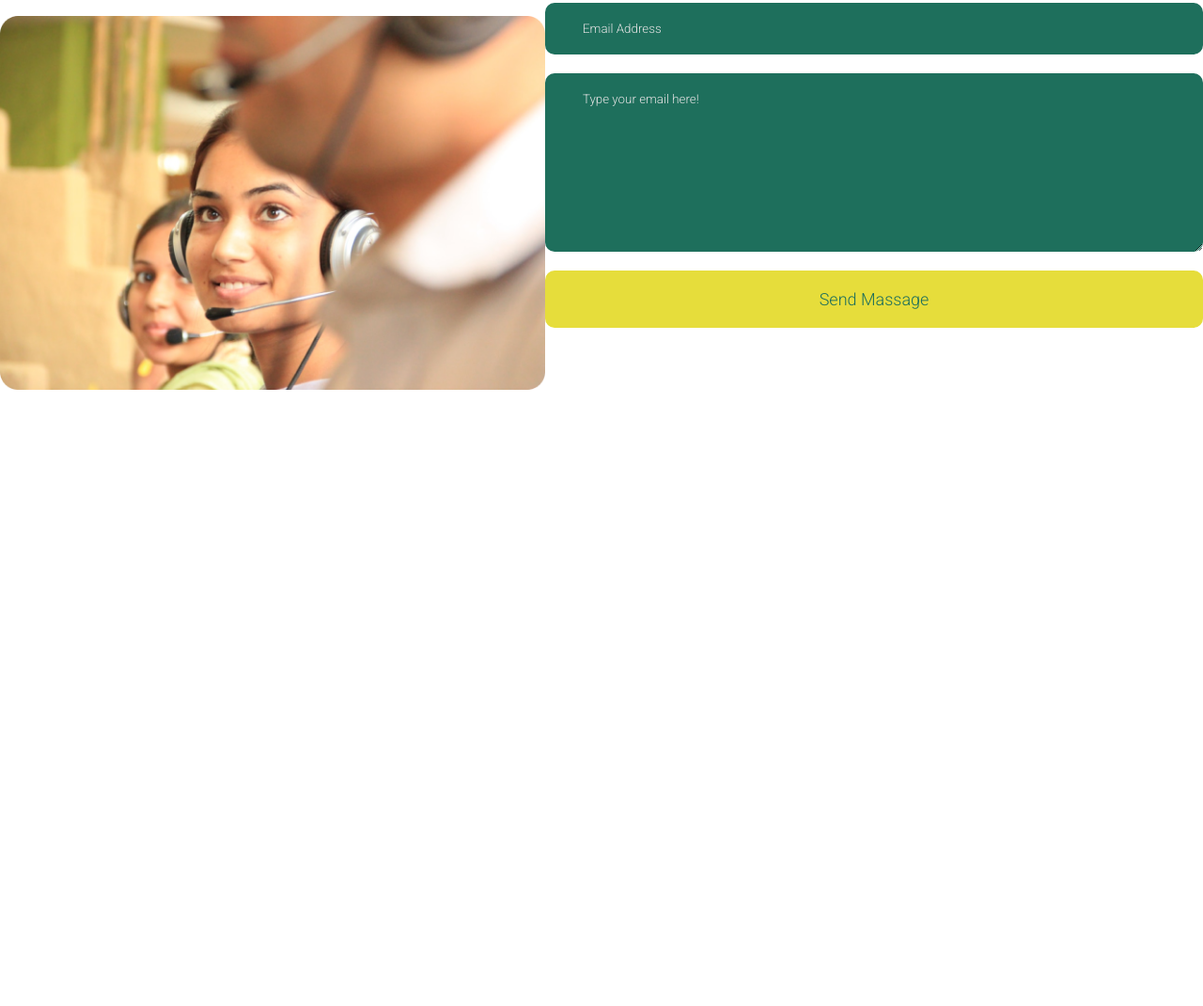
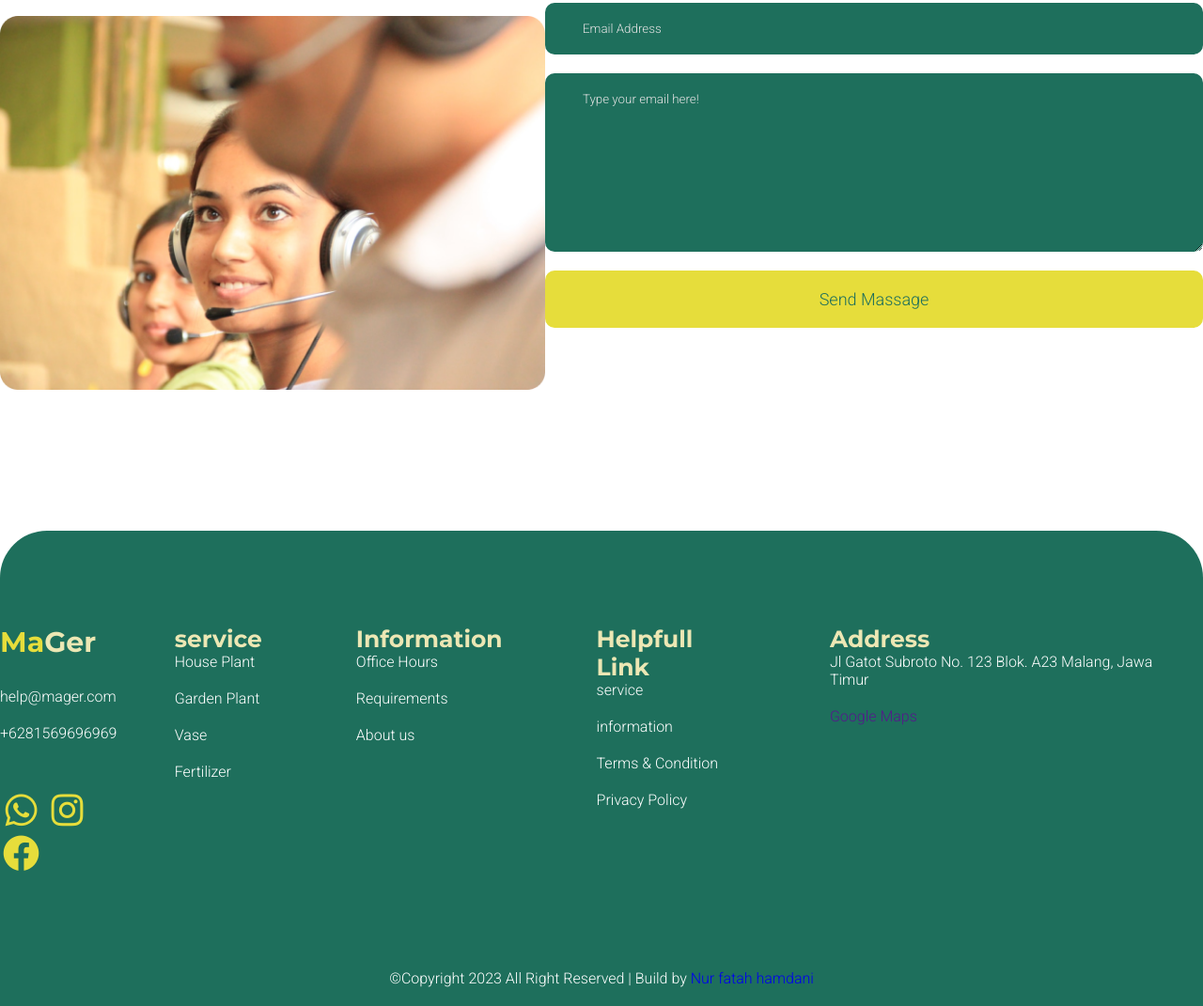
Before and after one commit to JustDannn/pkk-project, a plain HTML site: page index.html in a window 1280 px wide. Shown: the part 4555-5626 px from the top of the page at 94% size. Before the commit the page ends 4974 px from the top, so only its background shows below. Drawn offline with nearby package versions, Linux system fonts and the light colour scheme.

Commit message:
footer and finishing

```diff
--- a/css/style.css
+++ b/css/style.css
@@ -451,6 +451,80 @@
     background-color: #fff;
     cursor: pointer;
 }
+.footer{
+    margin-top: 146px;
+    background: var(--primary-color);
+    border-radius: 50px 50px 0px 0px;
+}
+.footer .container{
+    margin: 0 auto;
+    padding-bottom: 20px;
+}
+.footer .container .row1{
+    padding: 100px 0;
+    display: flex;
+    justify-content: space-between;
+}
+.footer .content-right{
+    display: flex;
+    justify-content: space-between;
+}
+.footer .content-left .logo{
+    font-family: var(--heading-font);
+    font-size: 30px;
+    font-weight: 700;
+    color: var(--heading-color);
+}
+.footer .content-left .logo span{
+    font-family: var(--heading-font);
+    font-size: 30px;
+    font-weight: 700;
+    color: var(--btn-color);
+}
+.footer .content-left .email{
+    font-family: var(--main-font);
+    color: #FFFFFF;
+    margin-top: 30px;
+    display: block;
+}
+.footer .content-left .phone{
+    font-family: var(--main-font);
+    color: #FFFFFF;
+    margin-top: 20px;
+}
+.footer .icons{
+    margin-top: 50px;
+}
+.footer .icons i{
+    font-size: 45px;
+    color: var(--btn-color);
+}
+.footer .content-right > div{
+    margin: 0 50px;
+}
+.footer .content-right .col4{
+    width: 200px;
+}
+.footer .content-right h3{
+    font-family: var(--heading-font);
+    font-weight: 700;
+    font-size: 25px;
+    color: var(--heading-color);
+}
+.footer .content-right li{
+    margin-bottom: 20px;
+    font-family: var(--heading-color);
+    color: #ffff;
+}
+.footer .content-right .address{
+    margin-bottom: 20px;
+    font-family: var(--heading-color);
+    color: #ffff;
+}
+.footer .row2{
+    text-align: center;
+    color: #FFFFFF;
+}
 /* responsive */
 @media screen and (max-width: 768px){
     .navbar .container{
--- a/index.html
+++ b/index.html
@@ -314,6 +314,63 @@
         </div>
     </section>
     <!-- contact end -->
+
+    <!-- footer start -->
+    <footer class="footer">
+        <div class="container">
+            <div class="row1">
+                <div class="content-left">
+                    <p class="logo"><span>Ma</span>Ger</p>
+                    <a href="#" class="email">help@mager.com</a>
+                    <p class="phone">+6281569696969</p>
+                    <div class="icons">
+                        <a href="#"><i class='bx bxl-whatsapp'></i></a>
+                        <a href="#"><i class='bx bxl-instagram'></i></a>
+                        <a href="#"><i class='bx bxl-facebook-circle'></i></a>
+                    </div>
+                </div>
+                <div class="content-right">
+                    <div class="col1">
+                        <h3>service</h3>
+                        <ul>
+                            <li>House Plant</li>
+                            <li>Garden Plant</li>
+                            <li>Vase</li>
+                            <li>Fertilizer</li>
+                        </ul>
+                    </div>
+                    <div class="col2">
+                        <h3>Information</h3>
+                        <ul>
+                            <li>Office Hours</li>
+                            <li>Requirements</li>
+                            <li>About us</li>
+                        </ul>
+                    </div>
+                    <div class="col3">
+                        <h3>Helpfull Link</h3>
+                        <ul>
+                            <li>service</li>
+                            <li>information</li>
+                            <li>Terms & Condition</li>
+                            <li>Privacy Policy</li>
+                        </ul>
+                    </div>
+                    <div class="col5">
+                        <h3>Address</h3>
+                        <p class="address">Jl Gatot Subroto
+                                No. 123 Blok. A23
+                                Malang, Jawa Timur</p>
+                        <a href="" class="maps">Google Maps</a>
+                    </div>
+                </div>
+            </div>
+            <div class="row2">
+                <p>&copy;Copyright 2023 All Right Reserved | Build by <a href="#">Nur fatah hamdani</a></p>
+            </div>
+        </div>
+    </footer>
+    <!-- footer end -->
   <!-- Swiper JS -->
     <script src="https://cdn.jsdelivr.net/npm/swiper@9/swiper-bundle.min.js"></script>
     <script src="https://code.jquery.com/jquery-3.7.0.min.js"></script>
```
